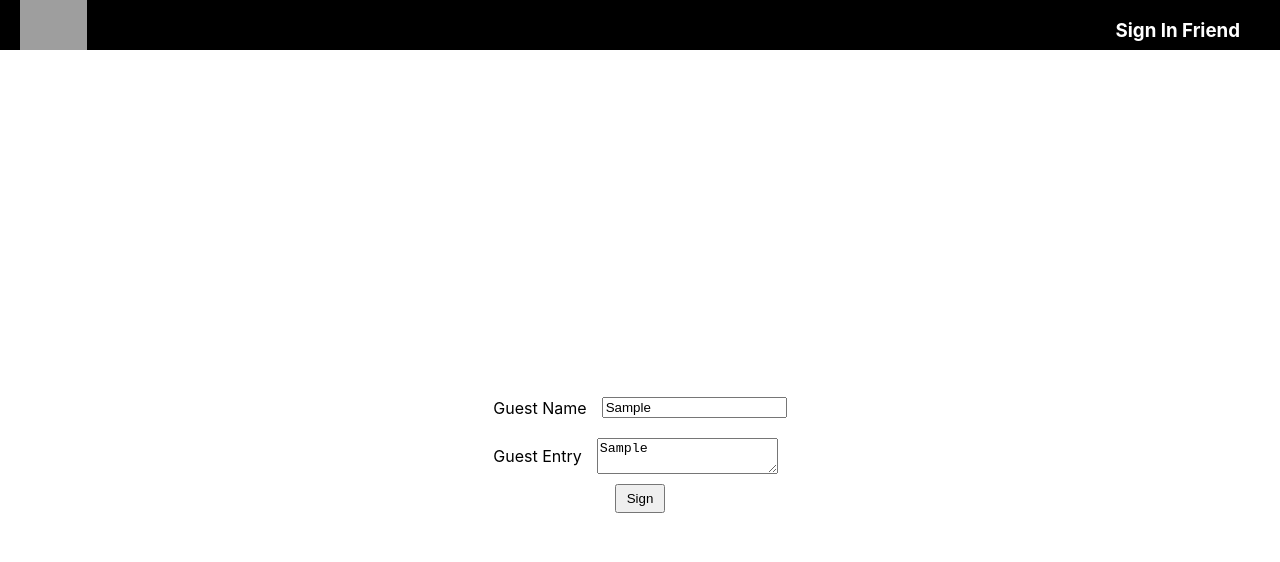
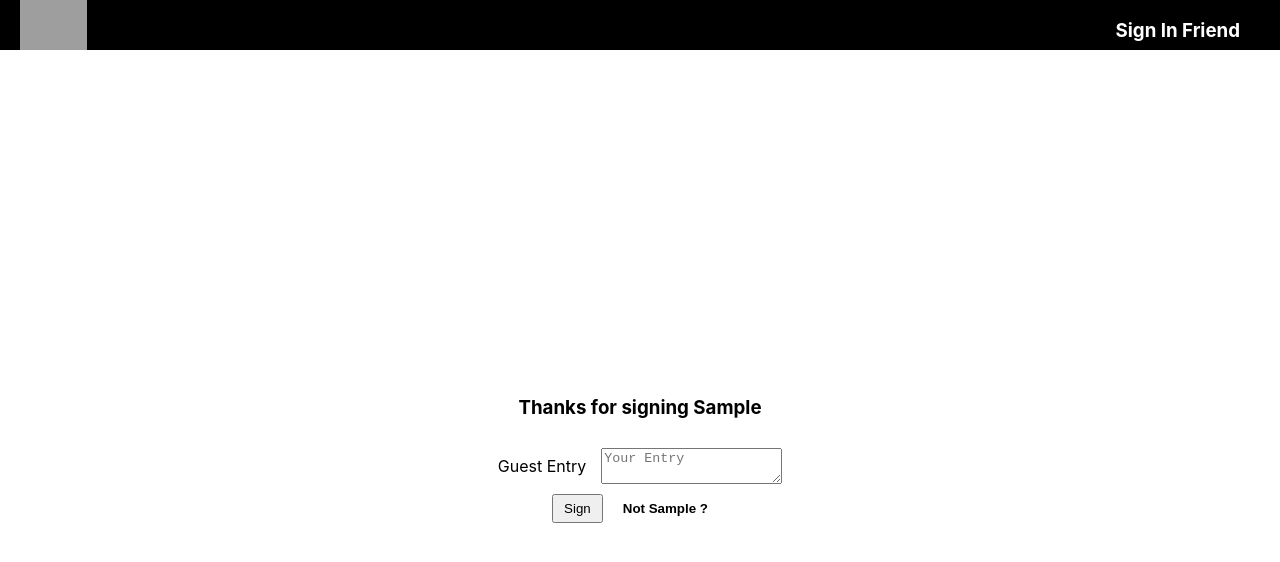
Before and after one commit to tannermeck/guestbook-v2, a React (Create React App) app: page / in a window 1280 px wide. Both pictures are taken after typing "Sample", "Sample" into the empty fields and a click on the button "Sign". Shown: the top 562 px of the page. Built offline with nearby package versions, Linux system fonts and the light colour scheme; grey boxes are pictures that could not be loaded.

Commit message:
body now rendering state and guest correctly

```diff
--- a/src/components/body/Body.jsx
+++ b/src/components/body/Body.jsx
@@ -4,25 +4,51 @@ import './body.css'
 
 const Body = () => {
     const {guest, setGuest} = useGuest();
+    const [name, setName] = useState('')
     const [entry, setEntry] = useState('')
     const [entries, setEntries] = useState([])
 
     const handleGuestEntry = (e) => {
         e.preventDefault();
+        setGuest(name)
+        setEntries([...entries, {name, entry}])
+        setEntry('')
     }
 
     return (
         <div className='inputField'>
+            <div>
+                {!guest &&
+                <h3>Please sign the guest book!</h3>
+                }
+                {guest &&
+                    <h3>{`Thanks for signing ${guest}`}</h3>
+                }
+            </div>
             <form onSubmit={handleGuestEntry}>
+                {!guest &&
                 <div className='text'>
                     <label>Guest Name</label>
-                    <input type='text' placeholder='Guest Name...' value={guest} onChange={(e) => setGuest(e.target.value)}/>
+                    <input type='text' placeholder='Guest Name...' value={name} onChange={(e) => setName(e.target.value)}/>
                 </div>
+                }
                 <div className='text'>
                     <label>Guest Entry</label>
                     <textarea placeholder='Your Entry' value={entry} onChange={(e) => setEntry(e.target.value)}/>
                 </div>
-                <button>Sign</button>
+                <div className='buttonAndSignout'>
+                    <button>Sign</button>
+                    {guest &&
+                        <button className='signout'
+                            onClick={()=> {
+                                setGuest('')
+                                setName('')
+                                setEntry('')
+                            }}
+                        >
+                            {`Not ${guest} ?`}</button>
+                    }
+                </div>
             </form>
         </div>
     )
--- a/src/components/body/body.css
+++ b/src/components/body/body.css
@@ -2,6 +2,7 @@
     min-height: 100vh;
     background-color: white;
     display: flex;
+    flex-direction: column;
     align-items: center;
     justify-content: center;
 }
@@ -22,4 +23,20 @@ button {
     width: fit-content;
     padding: 5px 10px;
     margin: auto;
+    margin-right: 10px;
 }
+.buttonAndSignout {
+    display: flex;
+    flex-direction: row;
+    margin:auto;
+}
+.signout {
+    border: none;
+    background-color: white;
+    font-weight: bolder;
+}
+.signout:hover {
+    cursor: pointer;
+    color: red;
+    font-weight: bolder;
+}
```
